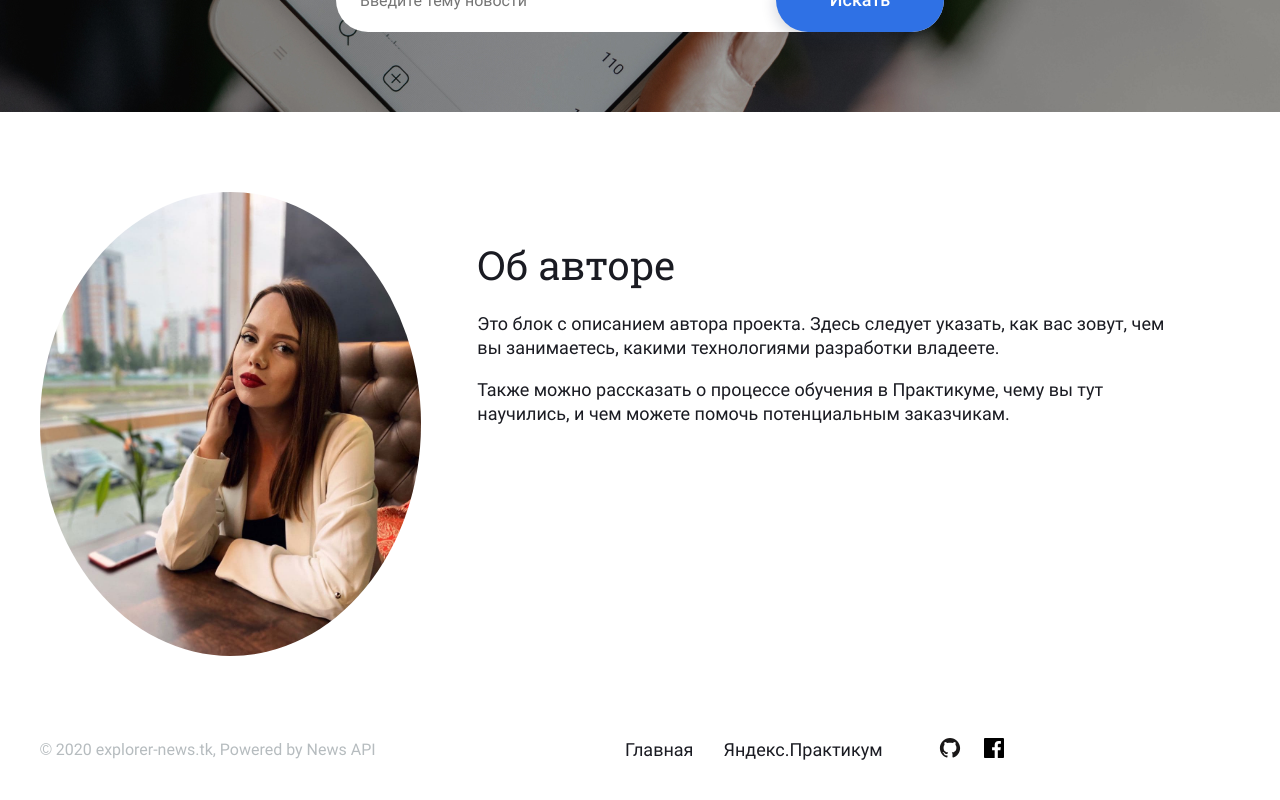
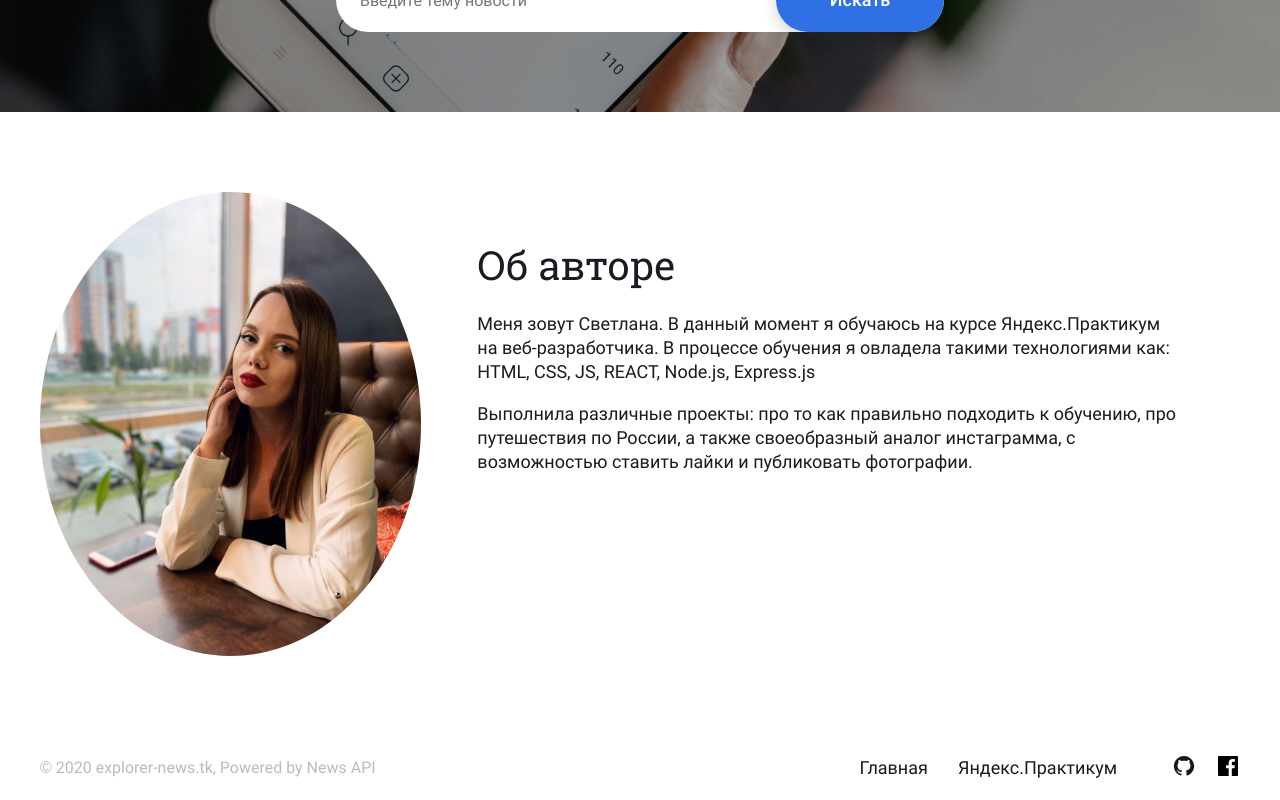
Before and after one commit to SvetlanaEf/news-explorer-frontend, a React (Create React App) app: page / in a window 1280 px wide. Shown: the part 464-1264 px from the top of the page. Before the commit the page ends 1228 px from the top, so only its background shows below. Built offline with nearby package versions, Linux system fonts and the light colour scheme.

Commit message:
about, optimize images + small fixes

```diff
--- a/src/components/About/About.js
+++ b/src/components/About/About.js
@@ -14,8 +14,8 @@ export default function About() {
         <div className='about__data'>
           <h2 className='about__title'>Об авторе</h2>
 
-          <p className='about__description'>Это блок с описанием автора проекта. Здесь следует указать, как вас зовут, чем вы занимаетесь, какими технологиями разработки владеете.</p>
-          <p className='about__description'>Также можно рассказать о процессе обучения в Практикуме, чему вы тут научились, и чем можете помочь потенциальным заказчикам.</p>
+          <p className='about__description'>Меня зовут Светлана. В данный момент я обучаюсь на курсе Яндекс.Практикум на веб-разработчика. В процессе обучения я овладела такими технологиями как: HTML, CSS, JS, REACT, Node.js, Express.js</p>
+          <p className='about__description'> Выполнила различные проекты: про то как правильно подходить к обучению, про путешествия по России, а также своеобразный аналог инстаграмма, с возможностью ставить лайки и публиковать фотографии.</p>
         </div>
       </div>
     </section>
--- a/src/components/Footer/Footer.css
+++ b/src/components/Footer/Footer.css
@@ -4,6 +4,7 @@
 .footer__container {
   display: flex;
   align-items: center;
+  height: 64px;
 }
 .footer__copyrights {
   margin: 0;
@@ -14,7 +15,7 @@
 .footer__links-container {
   display: flex;
   align-items: center;
-  margin: auto;
+  margin-left: auto;
 }
 .footer__links {
   display: flex;
@@ -61,6 +62,7 @@
     padding-bottom: 16px;
   }
   .footer__container {
+    height: unset;
     flex-direction: column-reverse;
     align-items: flex-start;
   }
--- a/src/components/Footer/Footer.js
+++ b/src/components/Footer/Footer.js
@@ -28,7 +28,7 @@ export default function Footer() {
             <li className='footer__social-item'>
               <a
                 className='footer__social-link'
-                href='https://github.com/SvetlanaEf/news-explorer-frontend'
+                href='https://github.com/SvetlanaEf'
                 target='_blank'
                 rel='noreferrer'
               >
@@ -38,7 +38,7 @@ export default function Footer() {
             <li className='footer__social-item'>
               <a
                 className='footer__social-link'
-                href='https://facebook.com'
+                href='https://www.facebook.com/profile.php?id=100058351036256'
                 target='_blank'
                 rel='noreferrer'
               >
```
Also changed, not shown: src/images/main-page_background.jpg.
